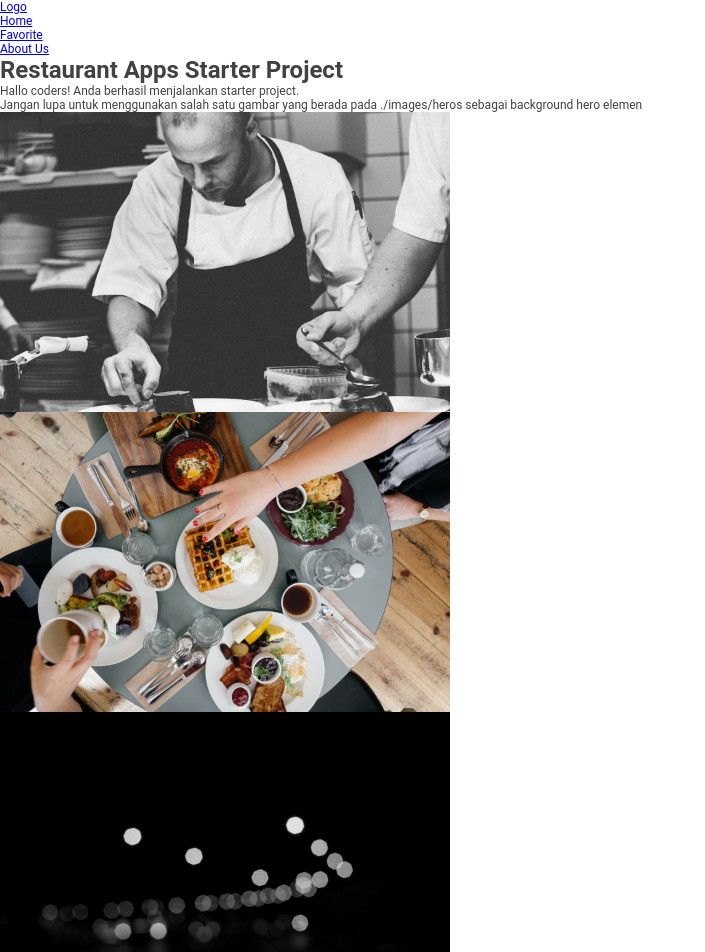
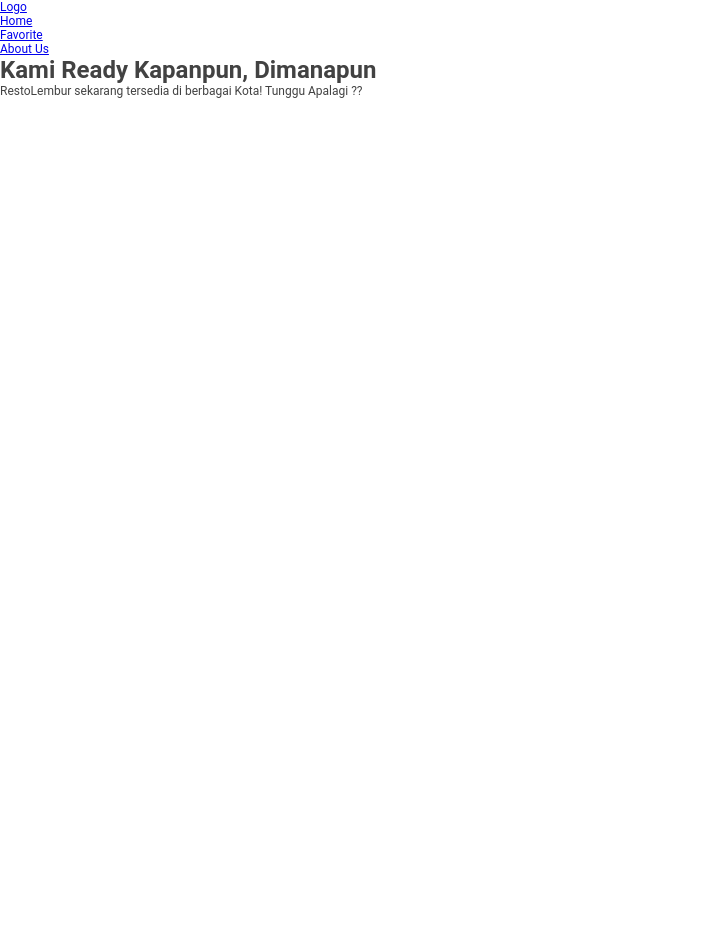
Before and after one commit to rrewind/restolembur-app, a website built with webpack: page src/templates/index.html in a window 1280 px wide. Shown: the top 952 px of the page, without its empty margins (0-705 px from the left). After the commit the page ends 800 px from the top, so only its background shows below. Built offline with nearby package versions, Linux system fonts and the light colour scheme; files whose address does not match are found by name.

Commit message:
adding jumbotron

```diff
--- a/src/templates/index.html
+++ b/src/templates/index.html
@@ -15,13 +15,11 @@
             </ul>
         </nav>
     </header>
-
-<h1>Restaurant Apps Starter Project</h1>
-<p>Hallo coders! Anda berhasil menjalankan starter project.</p>
-<p>Jangan lupa untuk menggunakan salah satu gambar yang berada pada ./images/heros sebagai background hero elemen</p>
-<img src="./images/heros/hero-image_1.jpg" width="450" alt="">
-<img src="./images/heros/hero-image_2.jpg" width="450" alt="">
-<img src="./images/heros/hero-image_3.jpg" width="450" alt="">
-<img src="./images/heros/hero-image_4.jpg" width="450" alt="">
+    <div class="hero">
+        <div class="hero_inner">
+            <h1 class="hero_title">Kami Ready Kapanpun, Dimanapun</h1>
+            <p class="hero_tagline">RestoLembur sekarang tersedia di berbagai Kota! Tunggu Apalagi ??</p>
+        </div>
+    </div>
 </body>
 </html>
```
